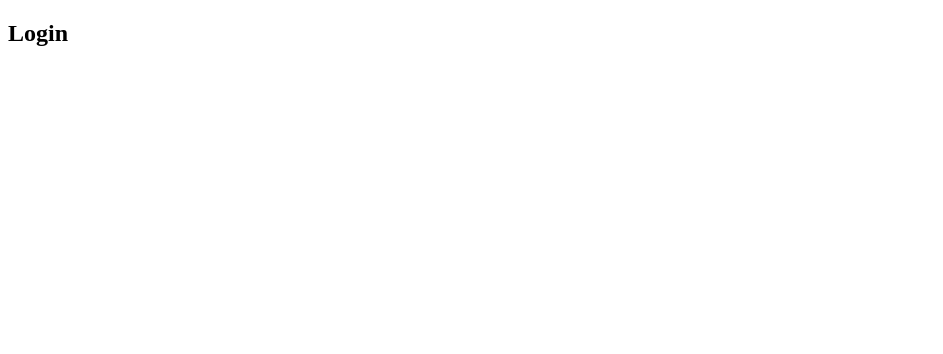
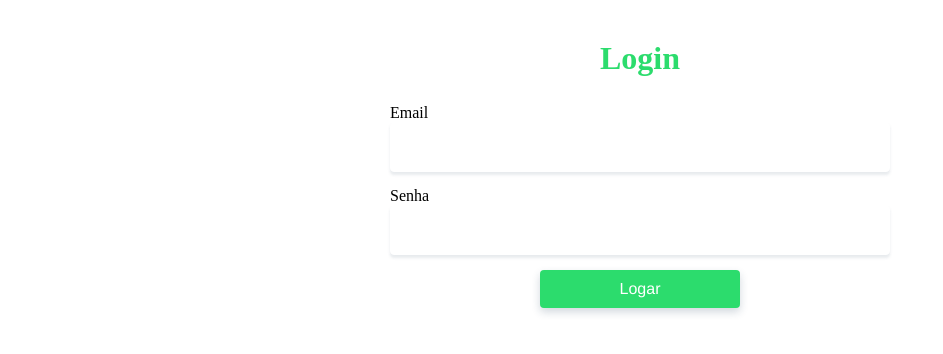
Before and after one commit to izaRibeiro/Consumindo-Apis-Externas, a Vue app in the folder web/: page /login in a window 1280 px wide. Shown: the top 354 px of the page, without its empty margins (0-943 px from the left). Built offline with nearby package versions, Linux system fonts and the light colour scheme.

Commit message:
Layout para a tela de login

```diff
--- a/web/src/views/Home.vue
+++ b/web/src/views/Home.vue
@@ -1,7 +1,6 @@
 <template>
   <section class="login">
     <h1>Home</h1>
-
     <router-link class="btn" to="/login"> Login </router-link>
   </section>
 </template>
--- a/web/src/views/Login.vue
+++ b/web/src/views/Login.vue
@@ -1,28 +1,88 @@
 <template>
   <section class="login">
     <h1>Login</h1>
+    <form>
+      <label for="email">Email</label>
+      <input type="email" name="email" id="email" v-model="login.email" />
+      <label for="senha">Senha</label>
+      <input type="password" name="senha" id="senha" v-model="login.senha" />
+      <button class="btn" @click.prevent="logar">Logar</button>
+    </form>
   </section>
 </template>
 
 <script>
-
 export default {
   name: "Login",
-  components: {
-  },
+  components: {},
   data() {
     return {
       login: {
         email: "",
-        senha: ""
-      }
+        senha: "",
+      },
     };
   },
   methods: {
-    logar() {}
-  }
+    logar() {},
+  },
 };
 </script>
 
 <style scoped>
+.login {
+  max-width: 500px;
+  margin: 0 auto;
+  padding: 0 20px;
+}
+
+h1 {
+  text-align: center;
+  font-size: 2rem;
+  margin-top: 40px;
+  color: #2CDC6D;
+}
+
+form {
+  display: grid;
+}
+
+.btn {
+  width: 100%;
+  max-width: 200px;
+  margin-left: auto;
+  margin-right: auto;
+}
+
+input,
+textarea {
+  border-radius: 4px;
+  border: 1px solid white;
+  padding: 15px;
+  box-shadow: 0 3px 3px rgba(30, 60, 90, 0.1);
+  transition: all 0.3s;
+  font-size: 1rem;
+  font-family: "Avenir", Helvetica, Arial, sans-serif;
+  margin-bottom: 15px;
+}
+
+.btn {
+  display: block;
+  padding: 10px 30px;
+  background: #2CDC6D;
+  border-radius: 4px;
+  color: #fff;
+  text-align: center;
+  font-size: 1rem;
+  box-shadow: 0 4px 8px rgba(30, 60, 90, 0.2);
+  transition: all 0.3s;
+  border: none;
+  font-family: "Avenir", Helvetica, Arial, sans-serif;
+  cursor: pointer;
+}
+
+.btn:hover {
+  background: #00FF5E;
+  transform: scale(1.1);
+}
 </style>
```
